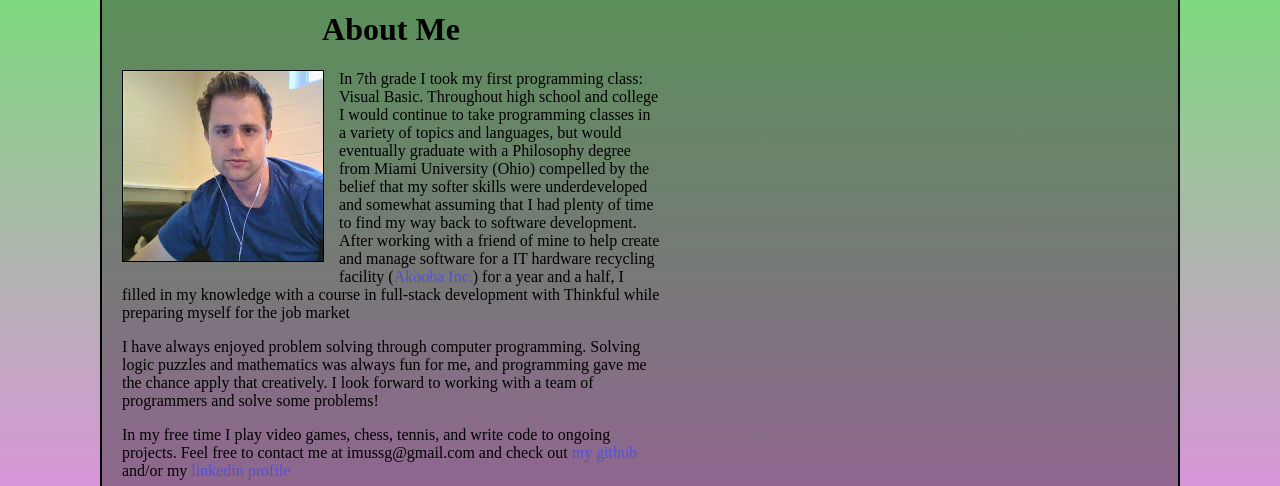
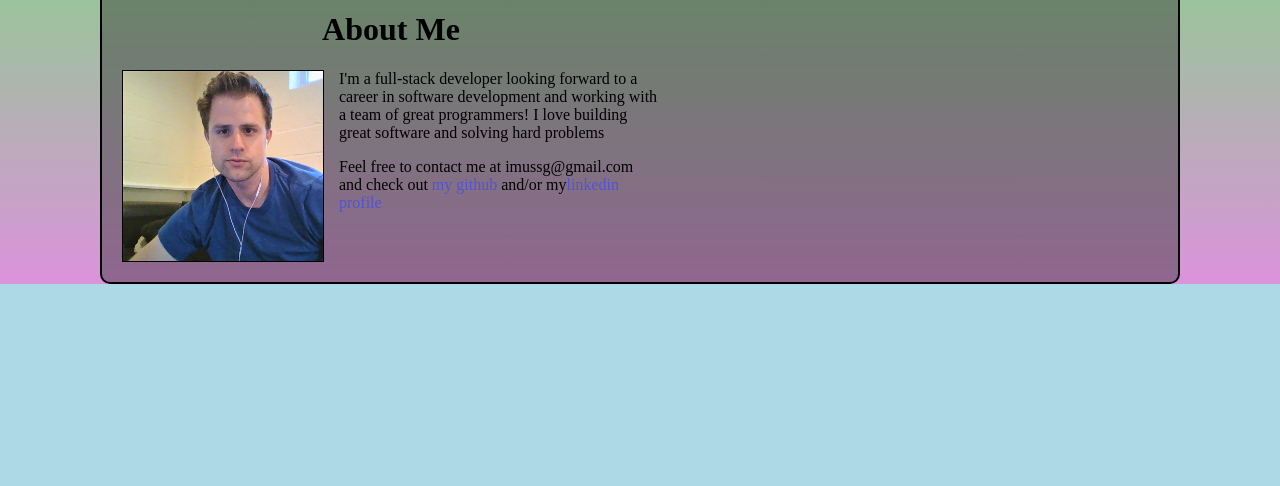
Before and after one commit to imussg/portfolio, a React (Create React App) app: page / in a window 1280 px wide. Shown: the part 667-1153 px from the top of the page. After the commit the page ends 951 px from the top, so only its background shows below. Built offline with nearby package versions, Linux system fonts and the light colour scheme.

Commit message:
changed the about me

```diff
--- a/src/components/about-me.js
+++ b/src/components/about-me.js
@@ -11,19 +11,11 @@ class Aboutme extends Component {
 						About Me
 					</h1>
 					<img className="about-me-pic"src={picture} alt="my-pic"/>
-					<p>In 7th grade I took my first programming class: Visual Basic.  Throughout high school and
-					college I would continue to take programming classes in a variety of topics and languages,
-					but would eventually graduate with a Philosophy degree from Miami University (Ohio) compelled
-					by the belief that my softer skills were underdeveloped and somewhat assuming that I had plenty
-					of time to find my way back to software development.  After working with a friend of mine to
-					help create and manage software for a IT hardware recycling facility (<a href="https://akooba.com/">Akooba Inc.</a>) for a year and a half,
-					I filled in my knowledge with a course in full-stack development with Thinkful while preparing myself for the job market</p>
-					<p>I have always enjoyed problem solving through computer programming.  Solving logic puzzles and mathematics
-					was always fun for me, and programming gave me the chance apply that creatively.  I look forward to working with a team of
-					programmers and solve some problems!
+					<p>I'm a full-stack developer looking forward to a career in software development and working with a team of great programmers!
+					I love building great software and solving hard problems
 					</p>
-					<p>In my free time I play video games, chess, tennis, and write code to ongoing projects.  Feel free to contact me at imussg@gmail.com
-					and check out <a href="https://github.com/imussg">my github</a> and/or my <a href="https://www.linkedin.com/in/steven-imus-3b3a1a52/">linkedin profile</a></p>
+					<p>Feel free to contact me at imussg@gmail.com and check out <a href="https://github.com/imussg">my github</a> and/or my
+					<a href="https://www.linkedin.com/in/steven-imus-3b3a1a52/">linkedin profile</a></p>
 			</div>
 		);
 	}
```
